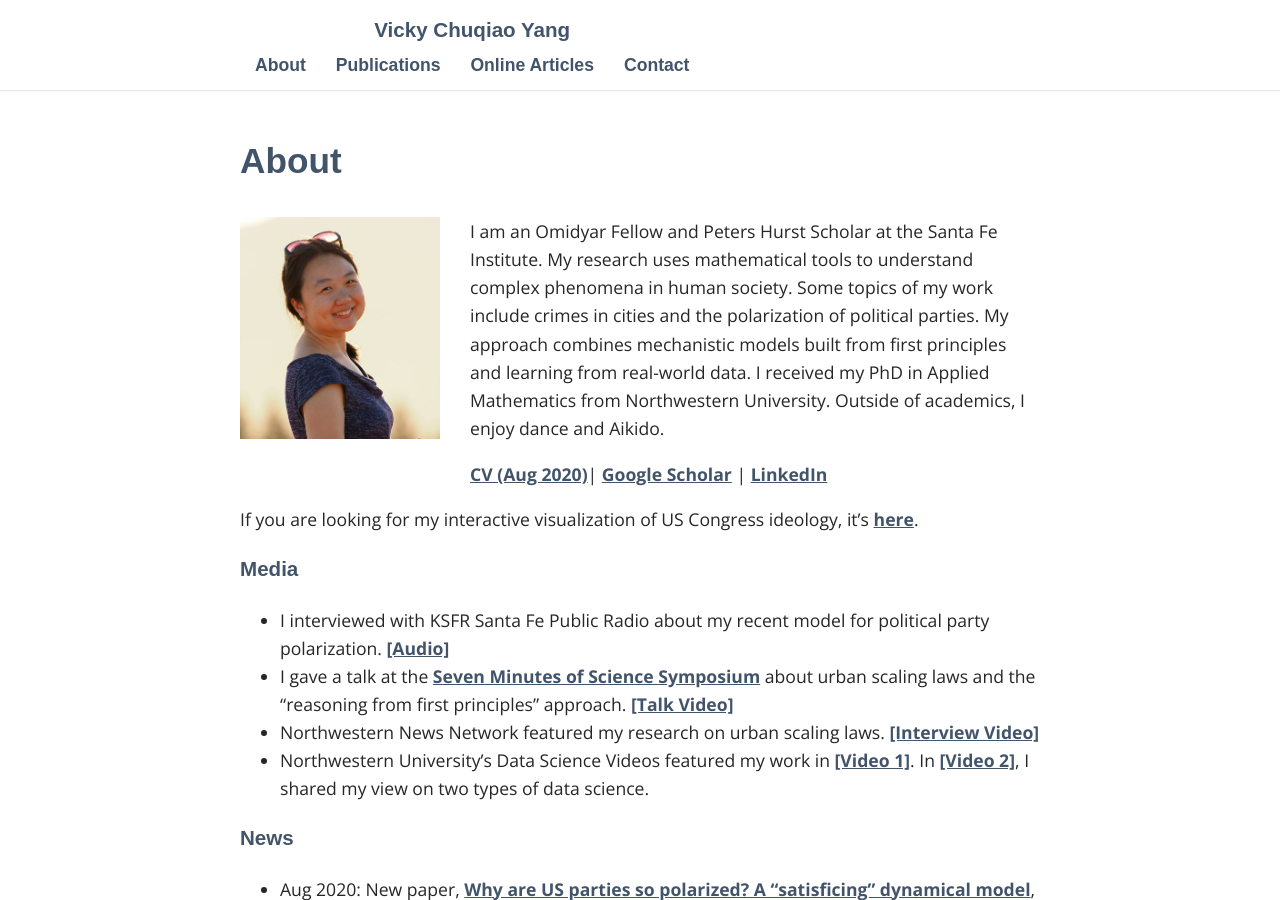
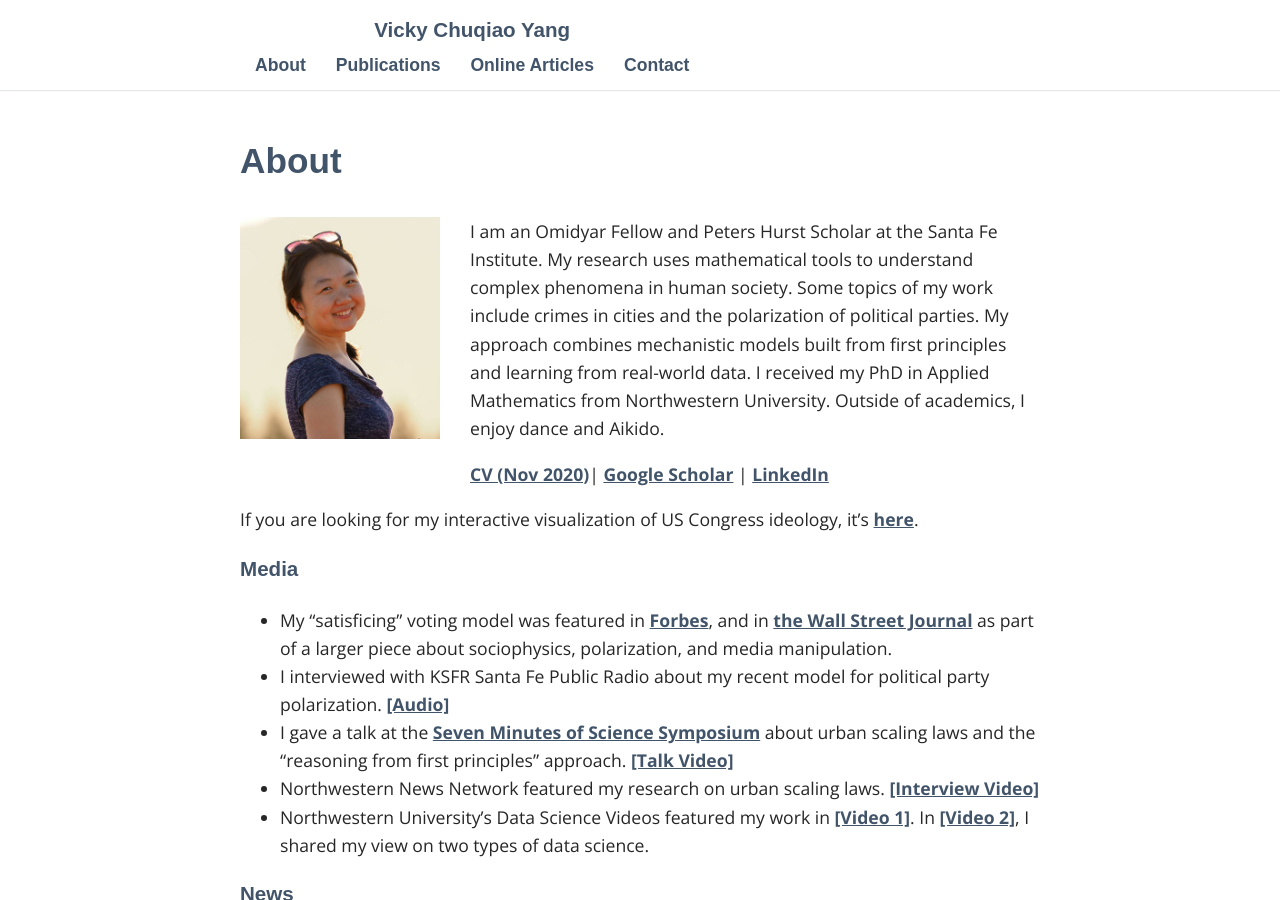
Before and after one commit to vc-yang/vc-yang.github.io, a Jekyll site: the page built from index.md, in a window 1280 px wide and 900 px high. Built offline with Jekyll 4.4.1, drawn with Linux system fonts in a browser that asks for light colours; some web fonts are replaced.

Commit message:
Update index.md

```diff
--- a/index.md
+++ b/index.md
@@ -6,13 +6,14 @@
 <img style="float: left; margin: 0px 30px 30px 0px;" src="../files/vcyang_photo_1708.jpg" width = "200"/>
 I am an Omidyar Fellow and Peters Hurst Scholar at the Santa Fe Institute. My research uses mathematical tools to understand complex phenomena in human society. Some topics of my work include crimes in cities and the polarization of political parties. My approach combines mechanistic models built from first principles and learning from real-world data. I received my PhD in Applied Mathematics from Northwestern University. Outside of academics, I enjoy dance and Aikido.
 
-[CV (Aug 2020)](../files/VC_Yang_CV_Aug_2020.pdf)&#124; [Google Scholar](https://scholar.google.com/citations?user=-dMTyjIAAAAJ&hl=en) &#124; [LinkedIn](https://www.linkedin.com/in/vcyang)
+[CV (Nov 2020)](../files/CV_Yang_2020_11.pdf)&#124; [Google Scholar](https://scholar.google.com/citations?user=-dMTyjIAAAAJ&hl=en) &#124; [LinkedIn](https://www.linkedin.com/in/vcyang)
 
 
 If you are looking for my interactive visualization of US Congress ideology, it's [here](http://www.vcyang.com/vis_congress/).
 
 
 ### Media
+* My "satisficing" voting model was featured in [Forbes](https://www.forbes.com/sites/kevinanderton/2020/10/27/this-is-the-reason-american-politics-are-so-polarized-infographic/?sh=266cce84187b), and in [the Wall Street Journal](https://www.wsj.com/articles/why-social-media-is-so-good-at-polarizing-us-11603105204) as part of a larger piece about sociophysics, polarization, and media manipulation.
 * I interviewed with KSFR Santa Fe Public Radio about my recent model for political party polarization. [[Audio]](https://www.ksfr.org/post/sfi-led-study-asks-political-divisiveness-or-political-games)
 * I gave a talk at the [Seven Minutes of Science Symposium](http://rsg.northwestern.edu/w2017.html) about urban scaling laws and the "reasoning from first principles" approach. [[Talk Video]](https://www.youtube.com/watch?v=Xs5ewFzNSYI)
 * Northwestern News Network featured my research on urban scaling laws. [[Interview Video]](https://youtu.be/eIiNyI5sWuk?t=18m49s)
```
